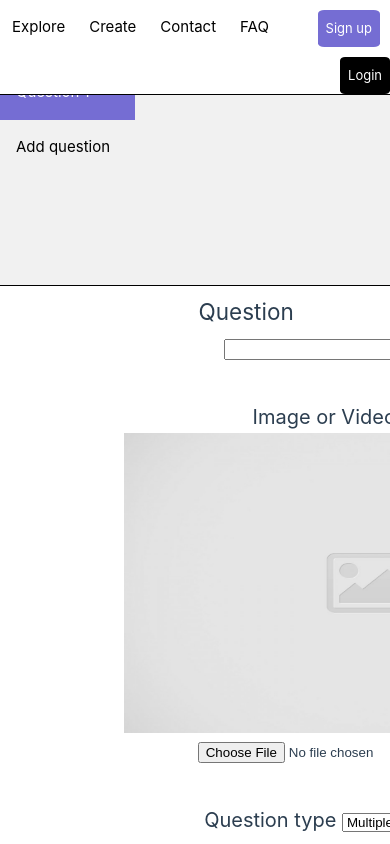
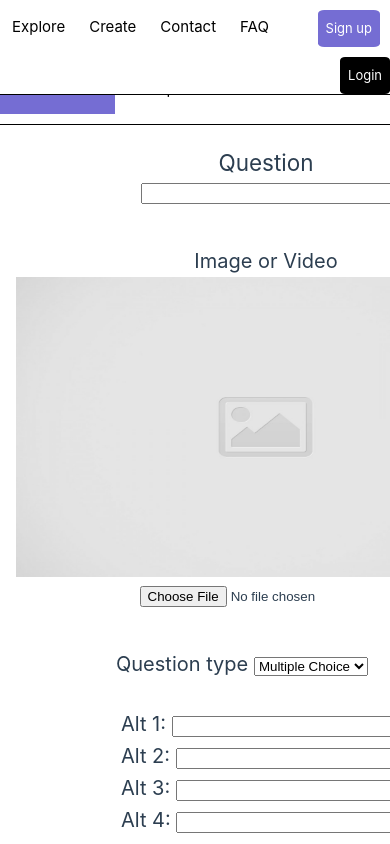
Before and after one commit to EmilJohns1/idatt2105-project-frontend, a Vue app: page /create in a window 390 px wide. Shown: the top 844 px of the page. Built offline with nearby package versions, Linux system fonts and the light colour scheme.

Commit message:
Improved CreateView layout

```diff
--- a/src/views/CreateView.vue
+++ b/src/views/CreateView.vue
@@ -3,41 +3,24 @@
     <div id="questions">
       <div class="questionButtonDiv" v-for="(q, index) in questions" :key="index" @mouseover="handleOver(index)" @mouseleave="handleLeave(index)">
         <a :href="'#q' + (index + 1)" :class="{ active: index === 0 }" class="questionButton">Question {{ index + 1 }}</a>
-        <img src='../assets/Trash-White.png' v-if="isHovered[index]" @click="deleteQuestion(index)" class="deleteButton">
+        <img src='../assets/Trash-White.png'  v-if="shouldShow(index)"  @click="deleteQuestion(index)" class="deleteButton">
       </div>
     </div>
-  <a href="#add" @click="newQuestion()">Add question</a>
+  <a id="add" @click="newQuestion()">Add question</a>
   </div>
 
   <div class="content">
-
-    <header>
-  <input class="toggle-menu" id="toggle-menu" type="checkbox" />
   <h2 class="mainHeader">Question</h2>
-  <nav>
-    <ul>
-      <li>Max Points<br>
-      <input type="number" id="maxPointsInput" min="0" max="10" v-model="maxPoints"></li>
-      <li>Category<br>
-      <input type="text" class="categoryInput" v-model="category"></li>
-      <li>Difficulty<br>
-      <input type="range" min="1" max="5" value="3" id="difficulty"></li>
-      <li><button class="blackButton">Import Question</button></li>
-      <li><button class="blackButton">Export Question</button><br></li>
-    </ul>
-  </nav>
-  <label class="button-toggle-menu" for="toggle-menu">Options</label>
   <label class="overlay"  for="toggle-menu"></label>
-</header>
-    <input type="text" class="choiceInput"><br>
+    <input type="text" class="choiceInput" v-model="question"><br>
 
     <h2 class="header">Image or Video</h2>
     <img :src="imageUrl || placeholderImage" id="image" /><br>
-    <input accept="image/*" type="file" @change="previewImage" /><br>
+    <input accept="image/*" type="file" @change="previewImage($event)" /><br>
 
     <div class="qType header">
       Question type
-      <select name="QuestionType" id="QuestionType" @change="handleQuestionTypeChange">
+      <select name="QuestionType" id="QuestionType" @change="handleQuestionTypeChange($event)">
         <option value="mc">Multiple Choice</option>
         <option value="tof">True or False</option>
         <option value="fitb">Fill in the blank</option>
@@ -45,7 +28,7 @@
     </div>
 
     <div class="choice" v-if="selectedQuestionType === 'mc'">
-      Alt 1: <input type="text" class="choiceInput"> <label class="container"><input type="checkbox" checked="checked"><span class="checkmark"></span></label><br>
+      Alt 1: <input type="text" class="choiceInput"> <label class="container"><input type="checkbox" checked><span class="checkmark"></span></label><br>
       Alt 2: <input type="text" class="choiceInput"> <label class="container"><input type="checkbox"><span class="checkmark"></span></label><br>
       Alt 3: <input type="text" class="choiceInput"> <label class="container"><input type="checkbox"><span class="checkmark"></span></label><br>
       Alt 4: <input type="text" class="choiceInput"> <label class="container"><input type="checkbox"><span class="checkmark"></span></label><br>
@@ -58,102 +41,83 @@
     <div class="choice" v-if="selectedQuestionType === 'fitb'">
       Answer: <input type="text" class="choiceInput">
     </div>
+    <input class="toggle-menu" id="toggle-menu" type="checkbox" />
+    <label class="button-toggle-menu" for="toggle-menu">Options</label>
+  <nav>
+    <ul>
+      <li>Max Points<br>
+      <input type="number" id="maxPointsInput" min="0" max="10" v-model="maxPoints"></li>
+      <li>Difficulty<br>
+      <input type="range" min="1" max="5" value="3" id="difficulty"></li>
+      <li><button class="blackButton">Import Question</button></li>
+      <li><button class="blackButton">Export Question</button><br></li>
+    </ul>
+  </nav>
   </div>
 </template>
+<script setup lang="ts">
+import { ref, computed } from 'vue';
 
-<script>
-export default {
-  data() {
-    return {
-      questions: [{ question: '', imageUrl: null, maxPoints: 1, category: '', selectedQuestionType: 'mc' }],
-      currentQuestionIndex: 0,
-      question: '',
-      imageUrl: null,
-      placeholderImage: 'src/assets/placeholder-image.jpg',
-      selectedQuestionType: 'mc',
-      maxPoints: '1',
-      category: '',
-      questionQuantity: 1,
-      isHovered: []
-    };
-  },
-  methods: {
-    previewImage(event) {
-      const file = event.target.files[0];
-      if (file) {
-        this.imageUrl = URL.createObjectURL(file);
-      } else {
-        this.imageUrl = null;
-      }
-    },
-    handleQuestionTypeChange(event) {
-      this.selectedQuestionType = event.target.value;
-    },
-    newQuestion() {
-      this.questions.push({ question: '', imageUrl: null, maxPoints: 1, category: '', selectedQuestionType: 'mc' });
-      this.currentQuestionIndex = this.questions.length - 1;
-    },
-    handleLeave(index){
-      this.isHovered[index] = false;
-    },
-    handleOver(index){
-      this.isHovered[index] = true;
-    },
-    deleteQuestion(index) {
-      console.log(index)
-      this.questions.splice(index, 1);
-      this.isHovered.splice(index, 1);
-    }
+interface Question {
+  question: string;
+  imageUrl: string | null;
+  maxPoints: number;
+  selectedQuestionType: string;
+}
+
+const questions = ref<Question[]>([{ question: '', imageUrl: null, maxPoints: 1, selectedQuestionType: 'mc' }]);
+const currentQuestionIndex = ref(0);
+const question = ref('');
+const imageUrl = ref<string | null>(null);
+const placeholderImage = 'src/assets/placeholder-image.jpg';
+const selectedQuestionType = ref('mc');
+const maxPoints = ref('1');
+const isHovered = ref<boolean[]>([]);
+
+const previewImage = (event: Event) => {
+  const target = event.target as HTMLInputElement;
+  const file = target.files?.[0];
+  if (file) {
+    imageUrl.value = URL.createObjectURL(file);
+  } else {
+    imageUrl.value = null;
   }
 };
+
+const handleQuestionTypeChange = (event: Event) => {
+  const target = event.target as HTMLSelectElement;
+  selectedQuestionType.value = target.value;
+};
+
+const newQuestion = () => {
+  questions.value.push({ question: '', imageUrl: null, maxPoints: 1, selectedQuestionType: 'mc' });
+  currentQuestionIndex.value = questions.value.length - 1;
+};
+
+const handleLeave = (index: number) => {
+  isHovered.value[index] = false;
+};
+
+const handleOver = (index: number) => {
+  isHovered.value[index] = true;
+};
+
+const deleteQuestion = (index: number) => {
+  questions.value.splice(index, 1);
+  isHovered.value.splice(index, 1);
+};
+
+const shouldShow = computed(() => {
+  return (index: number) => isHovered.value[index] || window.innerWidth < 750;
+});
 </script>
 
 
 
+
+
   <style scoped>
-  .deleteButton{
-    position: absolute;
-    margin-left: 85%;
-    margin-top: 12px;
-    cursor:pointer;
-    border: none;
-    background: none;
-  }
-  .deleteButton:hover{
-    content:url("../assets/Trash-Redder.png")
-  }
-  .questionButton{
-    position: absolute;
-    width:100%
-  }
-  .questionButtonDiv{
-    position: relative;
-    height: 55px;
-  }
-  .mainHeader{
-    margin-left: 37%;
-  }
-  .choiceInput{
-    width:50%
-  }
-  #tof{
-    margin-left: 22%;
-  }
-  .choice{
-    text-align: left;
-    width: 100%;
-    margin-top: 100px;
-    margin-left: 21%;
-    font-size: 20px;
-  }
-  .header{
-    margin-top: 40px;
-    font-size: 20px;
-  }
-  #image{
-    width: 500px;
-    height: 300px;
-  }
+ /*  sidebar */
   .sidebar {
     margin: 0;
     padding: 0;
@@ -161,7 +125,8 @@ export default {
     background-color: #f1f1f1;
     position: fixed;
     height: 100%;
-    overflow: auto;
+    overflow-y: scroll;
+    overflow-x: hidden;
     border-right: solid 1px black;
   }
 
@@ -182,24 +147,60 @@ export default {
     color: white;
   }
 
+  .deleteButton{
+    position: absolute;
+    right:10px;
+    margin-top: 12px;
+    cursor:pointer;
+    border: none;
+    background: none;
+  }
+  .deleteButton:hover{
+    content:url("../assets/Trash-Redder.png")
+  }
+  .questionButton{
+    position: absolute;
+    width:100%
+  }
+  .questionButtonDiv{
+    position: relative;
+    height: 55px;
+  }
+  #add{
+  cursor: pointer;
+  margin-bottom: 80px;
+  }
+
+  /* content */
+  .choiceInput{
+    width:50%
+  }
+  .choice{
+    text-align: left;
+    width: 100%;
+    margin-top: 100px;
+    margin-left: 21%;
+    font-size: 20px;
+  }
+  .header{
+    margin-top: 40px;
+    font-size: 20px;
+  }
+  #image{
+    width: 500px;
+    height: 300px;
+  }
+
   .content {
     width:80%;
     text-align: center;
     margin-left: 20%;
+    margin-top: 30px;
     padding: 1px 16px;
-    height: 1000px;
     overflow-x: hidden;
+    overflow-y:scroll;
+    padding-bottom: 10%;
   }
-
-  .maxPoints,
-  .category {
-    font-size: 20px;
-    display: inline-block;
-    margin-top: 60px;
-    margin-right: 13%;
-    margin-left: 13%;
-  }
-
   .qType {
     clear: both;
     float: left;
@@ -207,35 +208,28 @@ export default {
     margin-top: 40px;
   }
 
+  /* options */
+  .maxPoints,
   .difficulty {
-    float: right;
-    margin-right: 15%;
-    margin-top: 40px;
+    font-size: 20px;
+    display: inline-block;
+    margin-top: 60px;
+    margin-right: 13%;
+    margin-left: 13%;
   }
-
   #maxPointsInput {
     width: 60px;
   }
 
-  .categoryInput {
-    width: 150px;
-  }
-
-  header {
-  height: 50px;
-  width: 100%;
-  z-index: 3;
-  display: flex;
-  align-items: center;
-  justify-content: center;
-}
 
 .button-toggle-menu {
+  position: absolute; top:100px; right: 5%;
   border-radius: 10%;
+  display: block;
   cursor: pointer;
   font-size: 20px;
   background-color: #d1cece;
-  margin-top: 300px;
+  margin-top: 100px;
   padding: 10px 20px;
 }
 
@@ -244,18 +238,20 @@ export default {
 
   &:checked {
     ~ nav {
-      transform: translateX(90%) translateY(105%);;
+      display: block;
     }
   }
 }
 
 nav {
+  position: absolute; top:120px;right: 0px;
+  margin-top: 150px;
+  display: none;
+  align-items: center;
+  justify-content: center;
   position:absolute, 0 null 0 0;
   background: #ffffff;
-  width: 300px;
-  transform: translateX(500%) translateY(100%);
-  will-change: transform;
-  transition: .3s transform linear;
+  width: 230px;
   z-index: 1;
   border-left: solid black 1px;
 
@@ -271,6 +267,7 @@ nav {
   }
 }
 
+/* custom checkmarks */
 .container {
   display: inline-block;
   position: relative;
@@ -284,7 +281,6 @@ nav {
   height: 0;
   width: 0;
 }
-
 .checkmark {
   position: absolute;
   top: -15px;
@@ -323,22 +319,76 @@ nav {
 }
 
 /* for slim display */
-@media only screen and (max-width: 700px){
+@media only screen and (max-width: 750px){
   .sidebar {
-  position: relative;
-  top: 0;
+    all:revert;
+  position: absolute;
+  top: 34;
   left: 0;
   width: 100%;
-  height: 20%;
-  background-color: #f1f1f1;
-  overflow: auto;
+  height: 60px;
   border-bottom: solid 1px black;
+  display: flex;
+  overflow-y: hidden;
+  overflow-x: scroll;
+  white-space: nowrap;
 }
+#questions{
+  display: flex;
+  white-space: nowrap;
+}
+#add{
+  width:90px;
+  height: 25px;
+  padding:13px;
+}
+.sidebar a {
+  all:revert;
+  display: flex;
+  flex-wrap: wrap;
+    color: black;
+    padding: 13px;
+    text-decoration: none;
+  }
   .questionButton{
     width:100%
   }
   .questionButtonDiv{
-    width:25%
+    width:115px;
+  }
+  .deleteButton{
+    content:url("../assets/Trash-White-circle.png");
+    position: absolute;
+    top:-12px;
+    left: 0px;
+    width: 15px;
+  }
+  .deleteButton:hover{
+    content:url("../assets/Trash-White-circle.png");
+  }
+  .content{
+    width: 100%;
+    margin-left: 0%;
+    margin-top: 80px;
+  }
+}
+@media only screen and (max-width: 1200px){
+  .button-toggle-menu { /* make centered */
+    right: 0%;
+    top:40px;
+    display:inline;
+    position: relative;
+    margin:auto;
+    padding: 10px 20px;
+  }
+  nav { /* make centered */
+    border-top: solid 1px black;
+    top:65px;
+    background-color: rgba(255, 255, 255);
+    position: relative;
+    margin:auto;
+    margin-top: 0px;
+    border-left: none;
   }
 
 }
```
Also changed, not shown: src/assets/Trash-White-circle.png (added).
